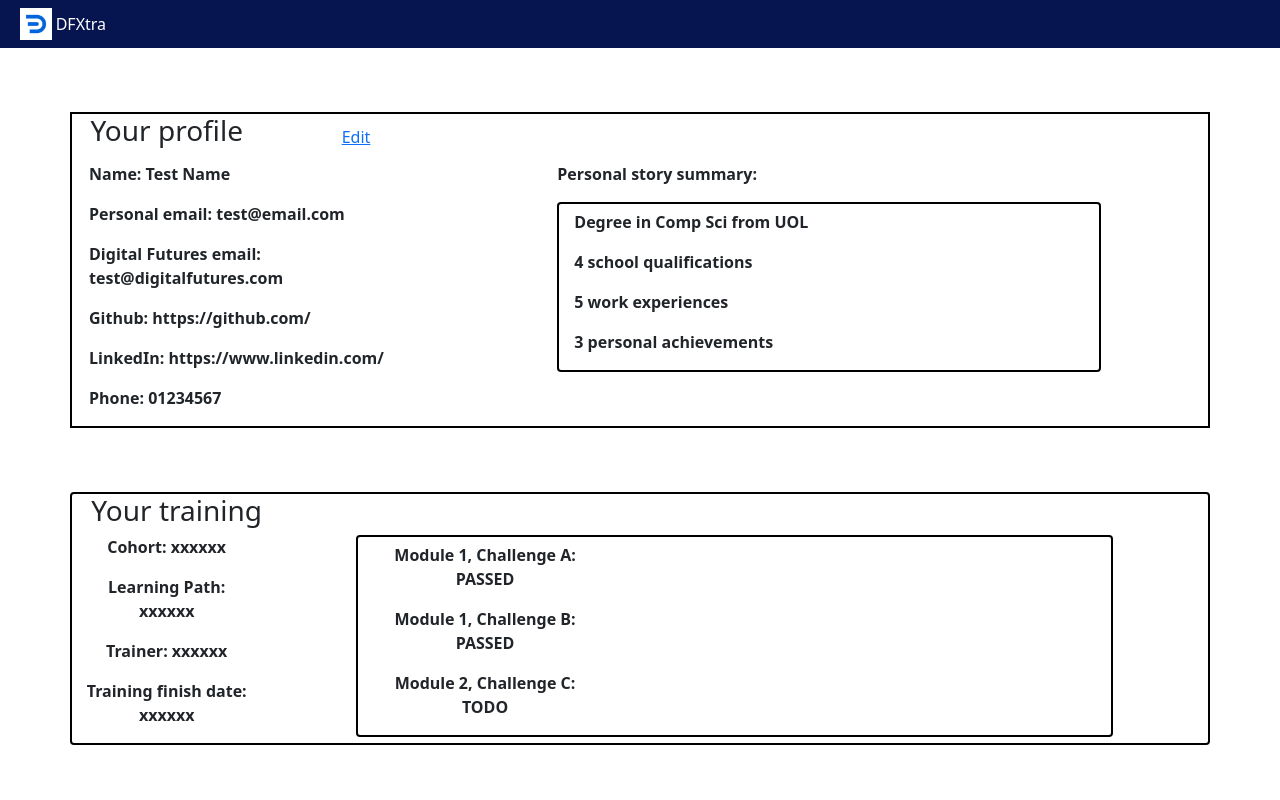
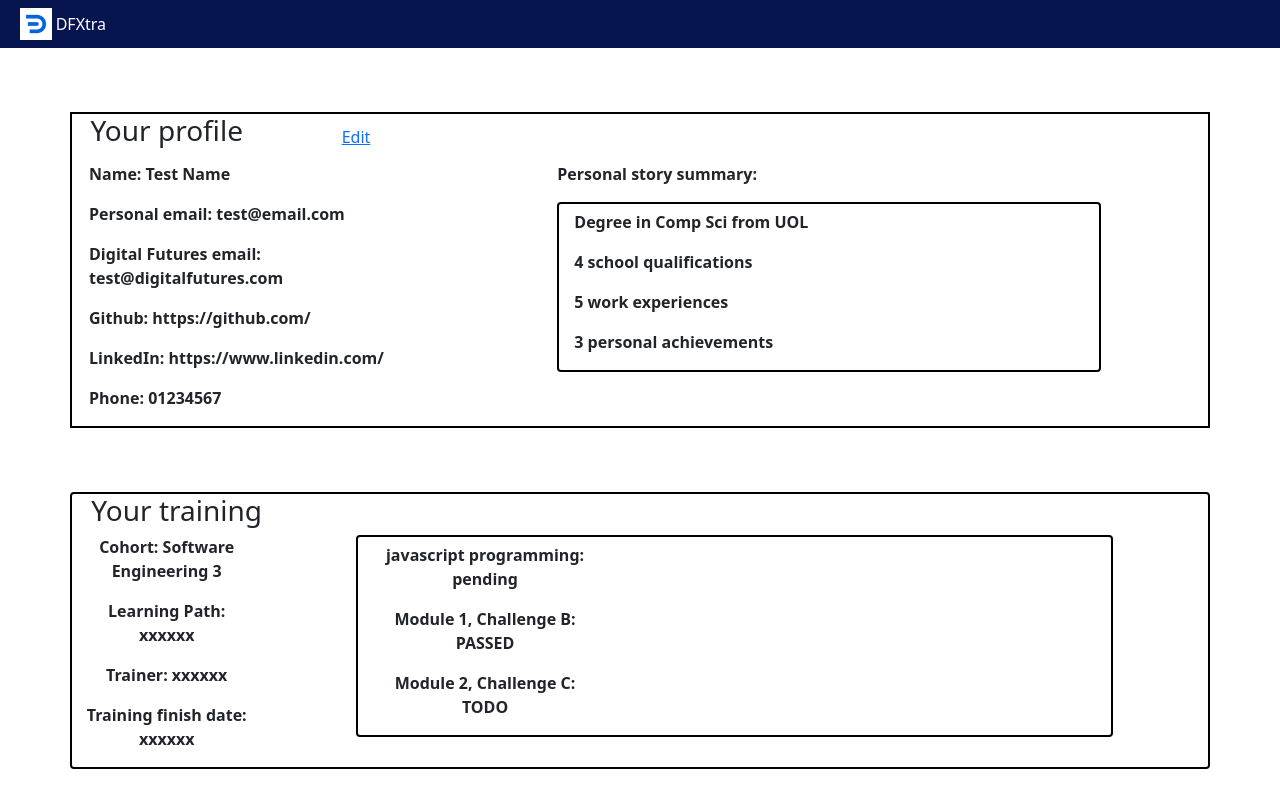
Before and after one commit to dfGroup2/team-engineering-frontend, a React (Create React App) app: page / in a window 1280 px wide. Shown: the top 800 px of the page. Built offline with nearby package versions, Linux system fonts and the light colour scheme; no server answers.

Commit message:
added code to pass the tests

```diff
--- a/src/Components/EditProfileComponents/EditPersonalInfoSection.jsx
+++ b/src/Components/EditProfileComponents/EditPersonalInfoSection.jsx
@@ -89,7 +89,7 @@ const EditPersonalInfoSection = props => {
                         <img src="https://t4.ftcdn.net/jpg/00/64/67/63/360_F_64676383_LdbmhiNM6Ypzb3FM4PPuFP9rHe7ri8Ju.jpg" alt="" className="thumbnail avatar-image" />
                     </div>
                     <input type="file" name="uploadfile" id="img" hidden />
-                    <label for="img">Upload Image</label>
+                    <label htmlFor="img">Upload Image</label>
                 </div>
             </div>
         </div>
--- a/src/Components/GradProfileComponents/TrainingModules.jsx
+++ b/src/Components/GradProfileComponents/TrainingModules.jsx
@@ -2,11 +2,14 @@ import React from 'react'
 import PropTypes from 'prop-types'
 import '../../css/TrainingSection.css';
 
-const TrainingModules = props => {
+const TrainingModules = ({ trainingModules }) => {
+
+    const { fundamentals } = trainingModules;
+
     return (
         <div className="row card borderClass">
             <div className="col-4 training-div">
-                <p>Module 1, Challenge A: PASSED</p>
+                <p>{Object.keys(fundamentals)[0]}: {Object.values(fundamentals)[0]}</p>
                 <p>Module 1, Challenge B: PASSED</p>
                 <p>Module 2, Challenge C: TODO</p>
             </div>
--- a/src/Components/GradProfileComponents/TrainingSection.jsx
+++ b/src/Components/GradProfileComponents/TrainingSection.jsx
@@ -1,21 +1,25 @@
 import React from 'react'
 import PropTypes from 'prop-types'
 import TrainingModules from './TrainingModules'
+import { testGraduateUser } from '../../tests/testData/sampleGraduateUser';
+const { graduateTraining } = testGraduateUser;
 
-const TrainingSection = props => {
+const TrainingSection = ({ graduateTrainingData }) => {
+
+
     return (
         <div className="container card borderClass">
             <h3 className="col-2">Your training</h3>
             <div className="row">
                 <div className="col-2">
-                    <p>Cohort: xxxxxx</p>
+                    <p>Cohort: {graduateTraining.cohort}</p>
                     <p>Learning Path: xxxxxx</p>
                     <p>Trainer: xxxxxx</p>
                     <p>Training finish date: xxxxxx</p>
                 </div>
                 <p className="col-1"></p>
                 <div className="col-8">
-                    <TrainingModules />
+                    <TrainingModules trainingModules={graduateTraining.courseModules} />
                 </div>
             </div>
         </div>
```
Also changed, not shown: 1 other file (tests, documents, lock files or other folders).
